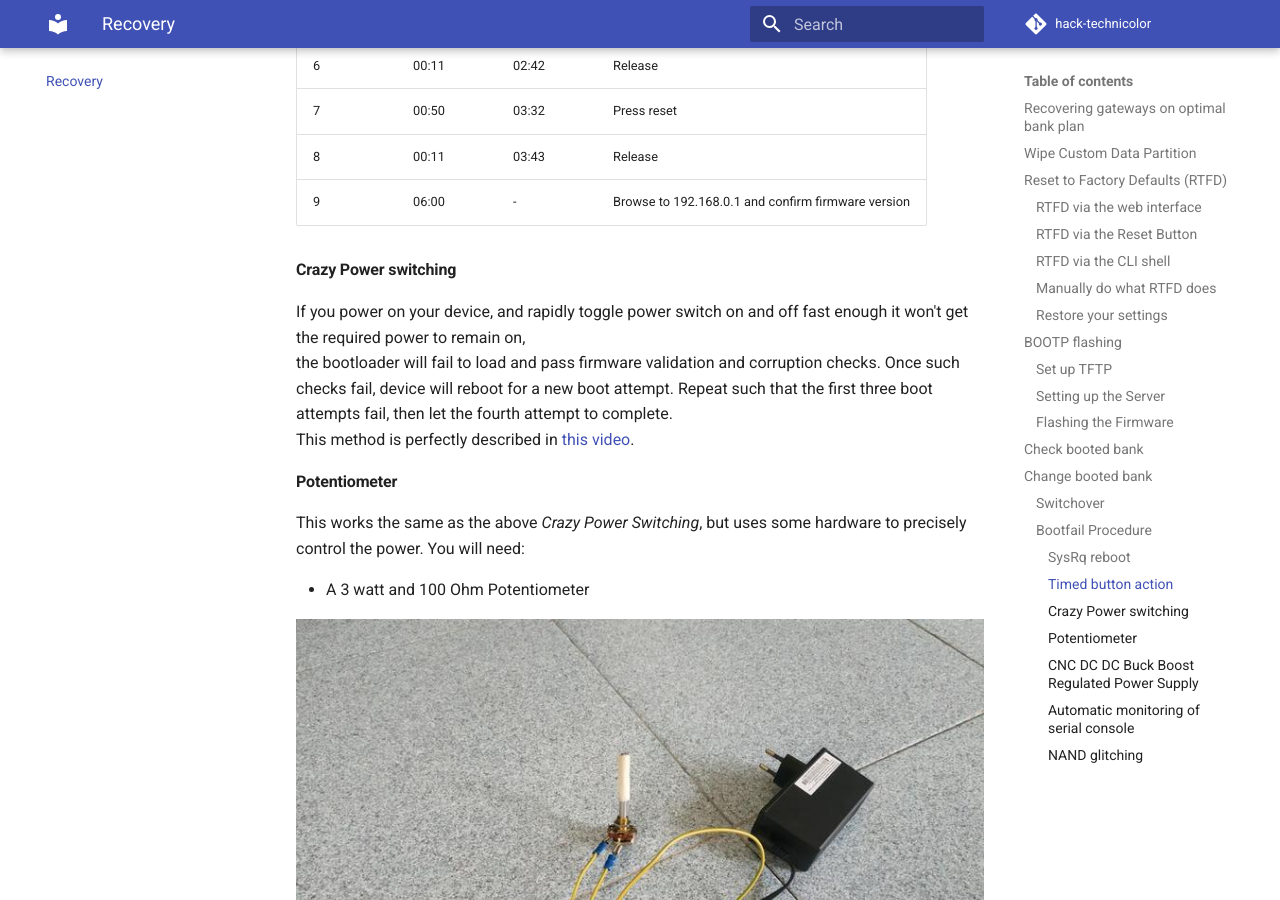
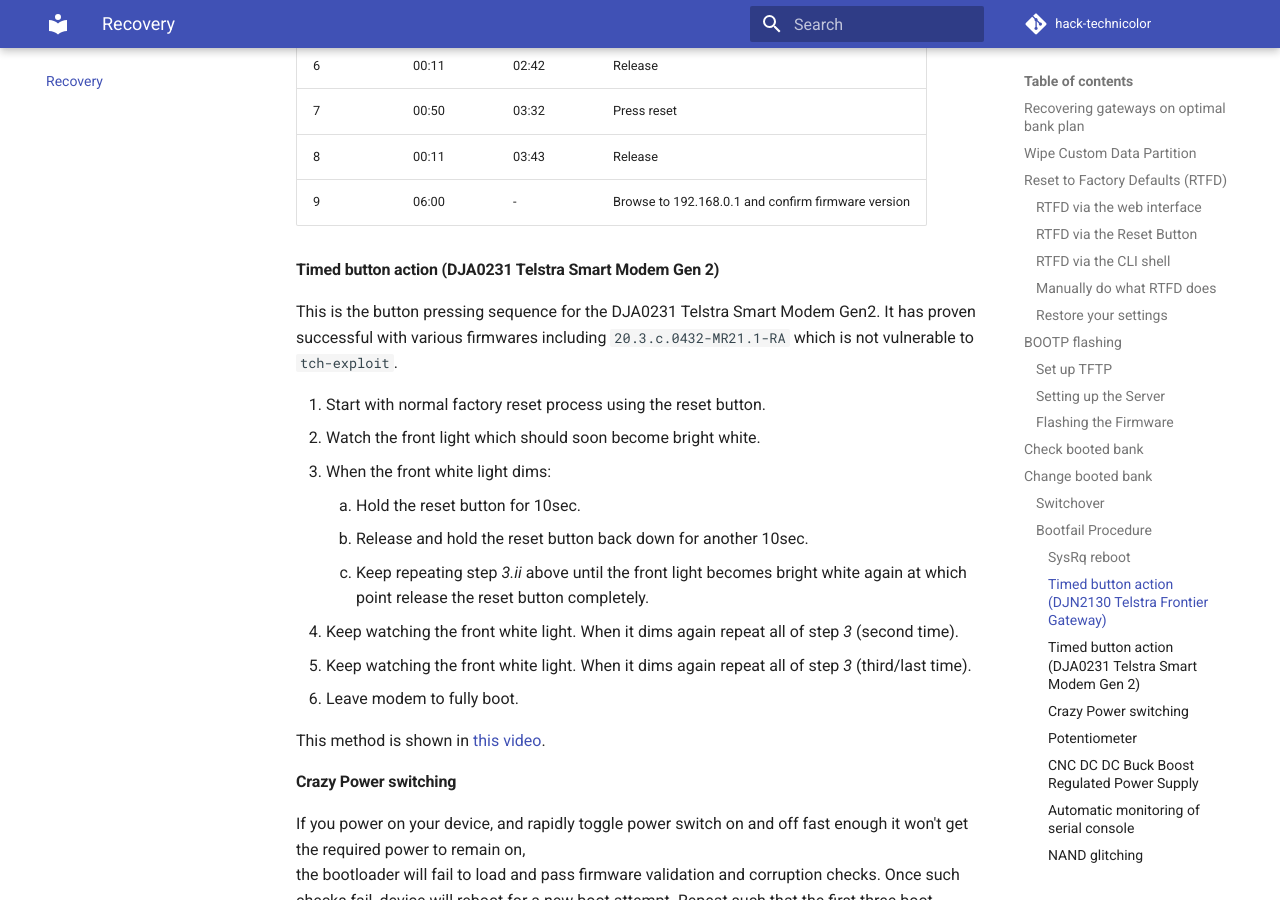
Before and after one commit to hack-technicolor/hack-technicolor, an MkDocs documentation site: the page built from docs/Recovery.md, in a window 1280 px wide and 900 px high, scrolled down 13272 px. Built offline with MkDocs 1.6.1 and Material for MkDocs 9.7.7, drawn with Linux system fonts in a browser that asks for light colours; comment, search, counter and statistics services are not loaded; some of the changed text lies outside the part shown.

Commit message:
Timed button for DJA0231
Button pressing sequence for the DJA0231 Telstra SMG2

```diff
--- a/docs/Recovery.md
+++ b/docs/Recovery.md
@@ -311,7 +311,7 @@
 
 You can read the [SysRq](https://en.wikipedia.org/wiki/Magic_SysRq_key) commands theory and their magic keys from Wikipedia. In short, you connect the serial console, wait for _"Starting the Linux kernel"_ message to appear and immediately press `Ctrl+Break` followed by `b+Enter` on your keyboard. This would cause the kernel to fail and trigger the next boot attempt. Repeat this thrice in a row and you will see it finally try booting from the inactive bank.
 
-#### Timed button action
+#### Timed button action (DJN2130 Telstra Frontier Gateway)
 
 This is the button pressing sequence for the DJN2130 Telstra Frontier Gateway with `v17.2.0261-820-RA` loaded. Timing for different gateways may vary.
 
@@ -329,6 +329,22 @@
 | 7    | 00:50  | 03:32 | Press reset
 | 8    | 00:11  | 03:43 | Release
 | 9    | 06:00  |   -   | Browse to 192.168.0.1 and confirm firmware version
+
+#### Timed button action (DJA0231 Telstra Smart Modem Gen 2)
+
+This is the button pressing sequence for the DJA0231 Telstra Smart Modem Gen2. It has proven successful with various firmwares including `20.3.c.0432-MR21.1-RA` which is not vulnerable to `tch-exploit`.
+
+1. Start with normal factory reset process using the reset button.
+2. Watch the front light which should soon become bright white.
+3. When the front white light dims:
+	1. Hold the reset button for 10sec.
+	2. Release and hold the reset button back down for another 10sec.
+	3. Keep repeating step _3.ii_ above until the front light becomes bright white again at which point release the reset button completely.
+4. Keep watching the front white light. When it dims again repeat all of step _3_ (second time).
+5. Keep watching the front white light. When it dims again repeat all of step _3_ (third/last time).
+6. Leave modem to fully boot.
+
+This method is shown in [this video](https://www.youtube.com/watch?v=qnQ0kfh2Hzs).
 
 #### Crazy Power switching
 
```
